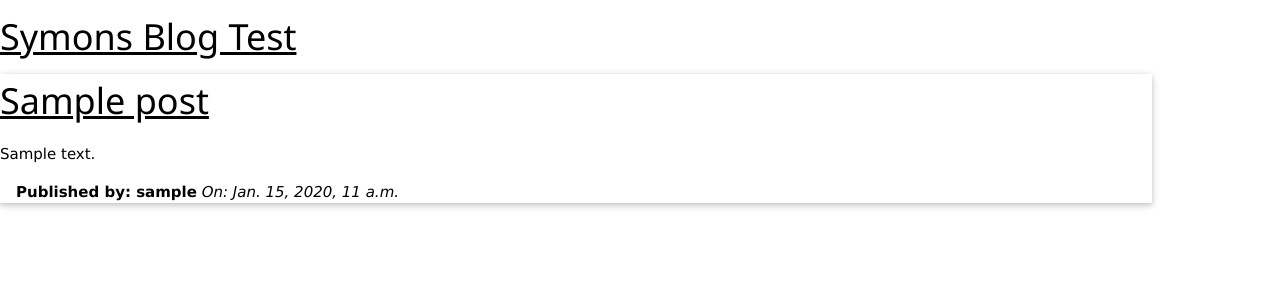
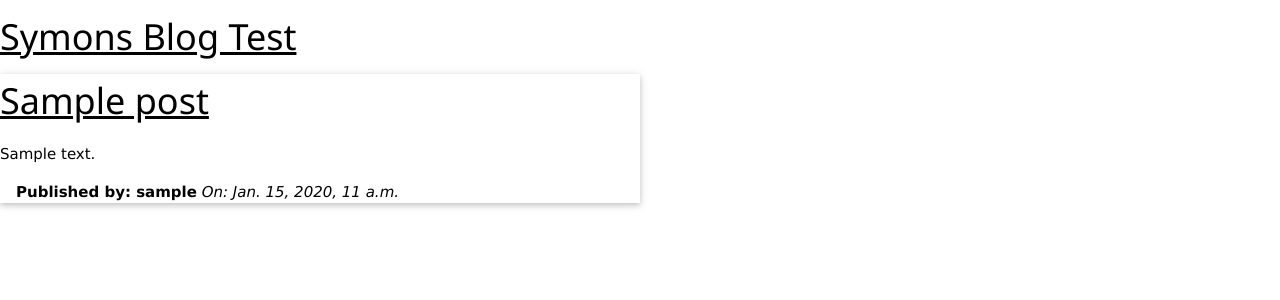
Before and after one commit to Symonss/djangogirls, a Django app: template blog/templates/blog/post_list.html in a window 1280 px wide. Shown: the top 300 px of the page. Run offline with Django 3.2, Linux system fonts and the light colour scheme; the template is opened without the code that fills it: values that come from a table or form of the project are taken from there, others are empty; tables that the repository leaves empty hold one stand-in row (values such as "Sample post").

Commit message:
Template in django

```diff
--- a/blog/templates/blog/post_list.html
+++ b/blog/templates/blog/post_list.html
@@ -14,7 +14,7 @@
 </div>
 
 {% for post in posts %}
-    <div class="w3-card" style="width:90%;">
+    <div class="w3-card" style="width:50%;">
 
         <h1><a href="">{{ post.title }}</a></h1>
         <p>{{ post.text|linebreaksbr }}</p>
```
